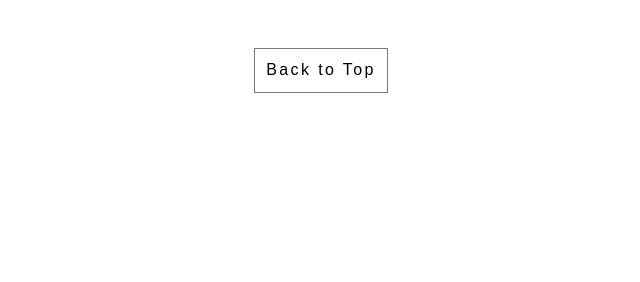
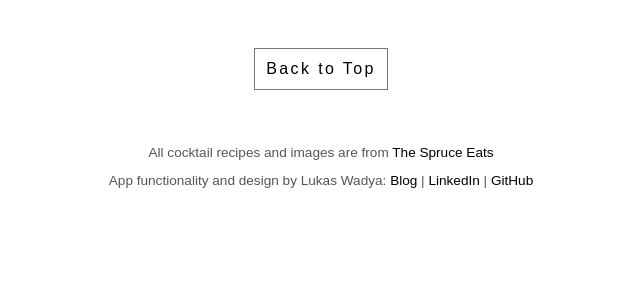
Before and after one commit to lwadya/boozehound, a Python web app: template flask/templates/index.html in a window 1280 px wide. Shown: the part 705-987 px from the top of the page, without its empty margins (319-959 px from the left). Before the commit the page ends 798 px from the top, so only its background shows below. Run offline with Jinja, Linux system fonts and the light colour scheme; the template is opened without the code that fills it: most values are stand-ins (such as "Sample title", 1, 10 or a date in 2020); grey boxes marked "Sample" are stand-in pictures.

Commit message:
Added credits to app

```diff
--- a/flask/static/stylesheets/index.css
+++ b/flask/static/stylesheets/index.css
@@ -122,7 +122,6 @@ a:link, a:visited {
 .link_back {
   font-size: 1em;
   font-weight: 300;
-  line-height: 1.3em;
   letter-spacing: .15em;
   margin-top: 3em;
   display: inline-block;
@@ -134,3 +133,14 @@ a:link, a:visited {
   font-size: 1.2em;
   font-weight: 500;
 }
+
+.footer{
+  margin-top: 4em;
+  color: #555;
+  font-size: .85em;
+  font-weight: 300;
+}
+
+.footer a{
+  color: #000;
+}
--- a/flask/templates/index.html
+++ b/flask/templates/index.html
@@ -5,10 +5,10 @@
     <title>Boozehound Cocktail Recommender</title>
     <link rel="stylesheet"
       href="{{ url_for('static', filename='stylesheets/index.css') }}">
+    <a name="top"></a>
   </head>
-  <a name="top"></a>
+
   <body>
-
     <div class="title">
       <img src="/static/img/logo.png" class="image_title">
     </div>
@@ -79,5 +79,21 @@
       {% endif %}
     </div>
 
+    <div class="footer">
+      <p>All cocktail recipes and images are from
+        <a href="https://www.thespruceeats.com" target="_blank">
+          The Spruce Eats
+        </a>
+      </p>
+      <p>
+        App functionality and design by Lukas Wadya:
+        <a href="https://www.wadya.com" target="_blank">Blog</a> |
+        <a href="https://www.linkedin.com/in/lukaswadya/" target="_blank">
+          LinkedIn
+        </a> |
+        <a href="https://github.com/lwadya" target="_blank">GitHub</a>
+      </p>
+    </div>
   </body>
+
 </html>
```
Also changed, not shown: README.md.
